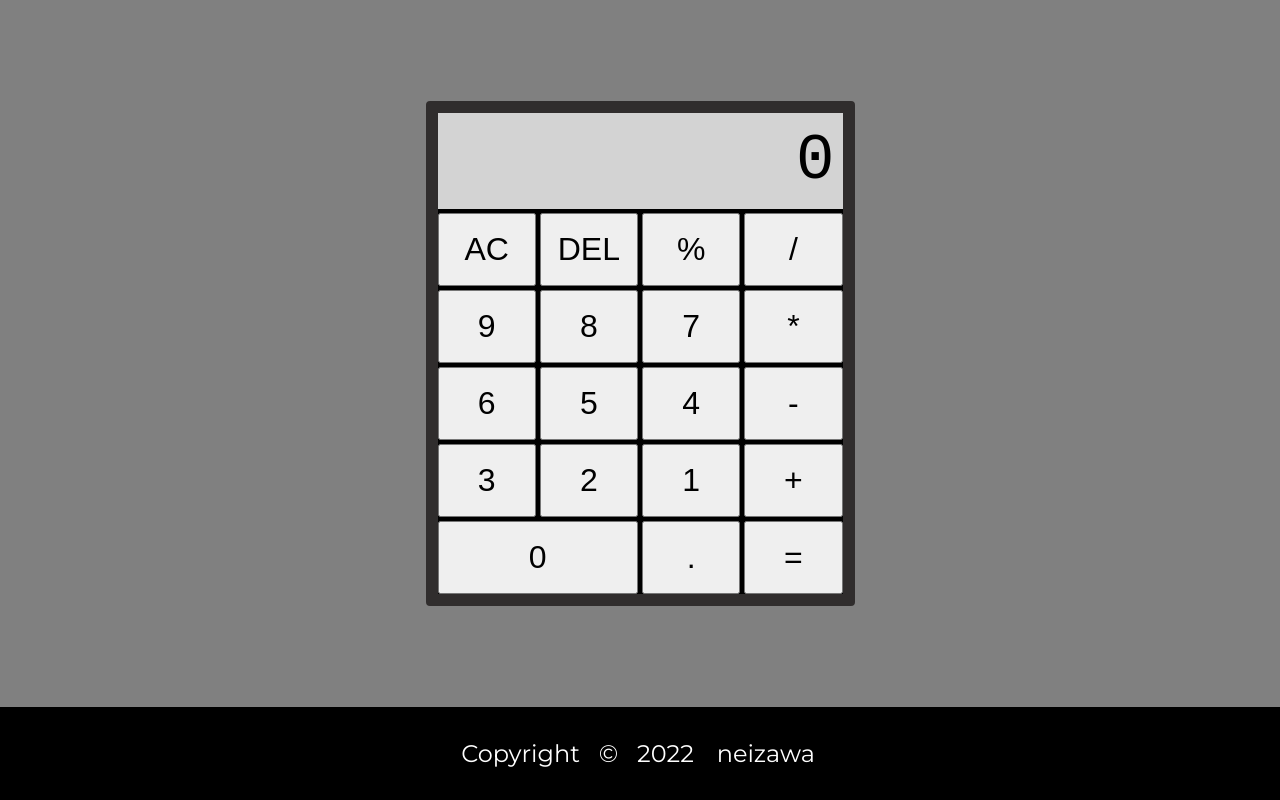
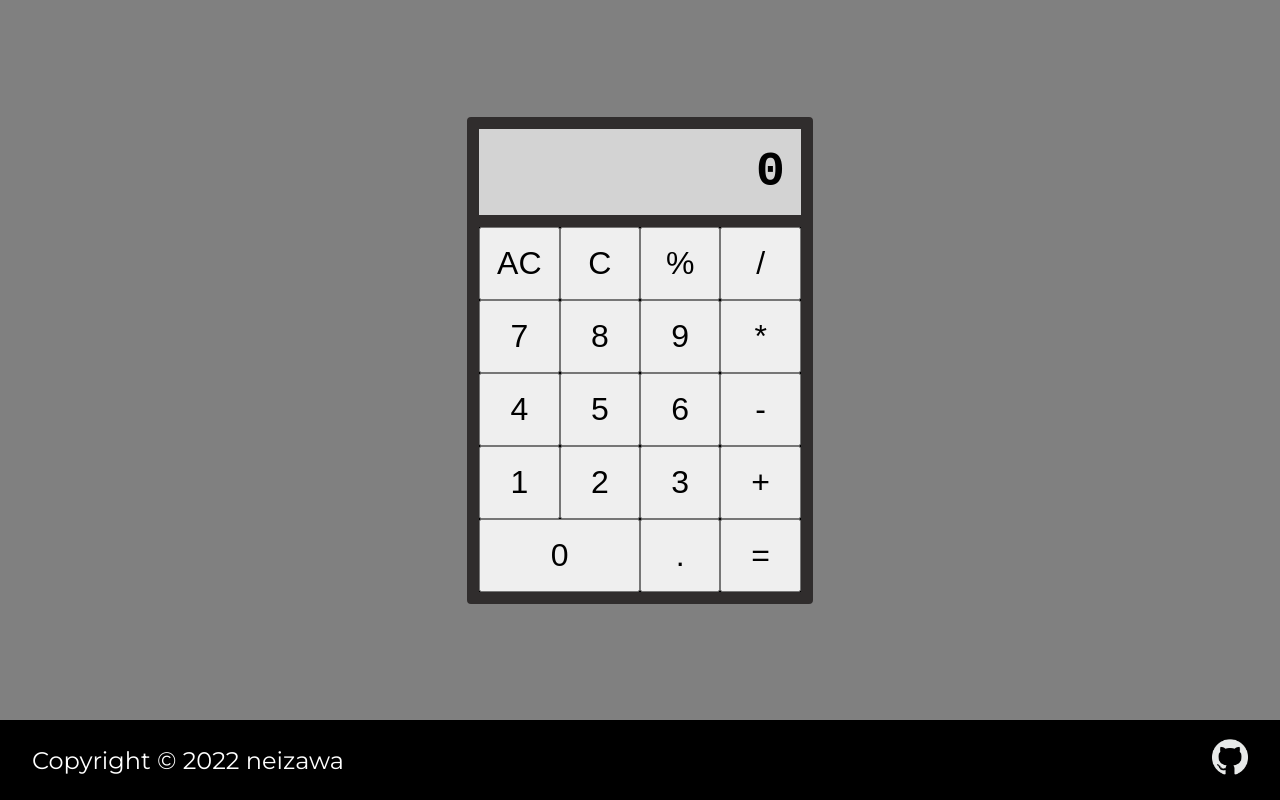
Before and after one commit to neizawa/calculator, a plain HTML site: page index.html in a window 1280 px wide. Drawn offline with Linux system fonts and the light colour scheme.

Commit message:
Changed buttons, UI and footer

```diff
--- a/index.html
+++ b/index.html
@@ -15,23 +15,23 @@
             <div class="display">0</div>
 
             <button class="clear">AC</button>
-            <button class="del">DEL</button>
+            <button class="del">C</button>
             <button class="percent">%</button>
             <button class="operator">/</button>
 
+            <button class="number">7</button>
+            <button class="number">8</button>
             <button class="number">9</button>
-            <button class="number">8</button>
-            <button class="number">7</button>
             <button class="operator">*</button>
 
+            <button class="number">4</button>
+            <button class="number">5</button>
             <button class="number">6</button>
-            <button class="number">5</button>
-            <button class="number">4</button>
             <button class="operator">-</button>
 
+            <button class="number">1</button>
+            <button class="number">2</button>
             <button class="number">3</button>
-            <button class="number">2</button>
-            <button class="number">1</button>
             <button class="operator">+</button>
 
             <button class="number zero">0</button>
@@ -40,7 +40,13 @@
         </div>
     </div>
     <div id="footer">
-        <div class="text">Copyright &nbsp © &nbsp 2022 &nbsp <a href="https://github.com/neizawa">neizawa</a></div>
+        <div class="text">Copyright ©
+            <script>document.write(new Date().getFullYear())</script>
+            neizawa
+        </div>
+        <a href="https://github.com/neizawa">
+            <img src="/images/github.png" alt="github logo">
+        </a>
     </div>
 </body>
 </html>
--- a/script.js
+++ b/script.js
@@ -6,12 +6,13 @@ const clear = document.querySelector(".clear");
 const del = document.querySelector(".del");
 const percent = document.querySelector(".percent");
 const audio = new Audio('sounds/vineboom.mp3');
+const value = [];
 
-const value = [];
 let isOperatorOn = false;
 let isResultDisplayed = false;
-let isDecimalOn = false;
 
+
+// Math functions
 function add(a, b) {
     return a + b;
 }
@@ -28,6 +29,7 @@ function divide(a, b) {
     return a / b;
 }
 
+// Operator function
 function operate(operator, num1, num2) {
     num1 = parseFloat(num1);
     num2 = parseFloat(num2);
@@ -44,21 +46,27 @@ function operate(operator, num1, num2) {
     }
 }
 
+// Number button function
 numbers.forEach(number => {
     number.addEventListener('click', () => {
+        // If there are more than 10 symbols in display, returns in order to not break calculator
         if (display.textContent.length === 10 && !isOperatorOn) {
             alert("You have reached the limit of numbers!")
             return
         }
 
+        // If there is already a decimal, returns
         if (number.textContent === "." && display.textContent.includes(".")) {
             return;
         }
 
+        // If there is only zero or NaN, removes symbol
         if (display.textContent === "0" && !(number.textContent === ".")|| display.textContent === "🤨") {
             display.textContent = "";
         }
 
+        // If operator mode is active and result displayed,
+        // clears display
         if (isOperatorOn || isResultDisplayed) {
             isOperatorOn = false;
             isResultDisplayed = false;
@@ -69,14 +77,17 @@ numbers.forEach(number => {
     })
 });
 
+// Operator button function
 operators.forEach(operator => {
     operator.addEventListener('click', () => {
+        // If operator mode is active, returns
         if (isOperatorOn) {
             value.pop();
             value.push(operator.textContent)
             return;
         }
 
+        // Solves equation, if there are two numbers
         value.push(display.textContent);
         if (value.length === 3) {
             solveEquation();
@@ -91,23 +102,27 @@ operators.forEach(operator => {
 equals.addEventListener('click', solveEquation);
 
 function solveEquation() {
+    // If there is only one number, returns
     if (value.length < 2) {
         return;
     }
 
     value.push(display.textContent);
 
+    // You divided by zero, didn't you?
     if (value[2] === "0" && value[1] === "/") {
         play();
-        setTimeout(() => {
-            display.textContent = "";
-            display.textContent = "🤨"
-        }, 500);
+        display.textContent = "";
+        display.textContent = "🤨"
 
         function play() {
             audio.play();
         }
-    } else {
+    }
+
+    // Displays result, if it is to long then it
+    // converts to exponential
+    else {
         display.textContent = "";
         display.textContent = +parseFloat(operate(value[1], value[0], value[2])).toFixed(2);
         if (display.textContent.length > 10) {
@@ -119,18 +134,21 @@ function solveEquation() {
     isResultDisplayed = true;
 }
 
+// AC button function
 clear.addEventListener('click', () => {
     value.length = 0;
     display.textContent = "0";
     isOperatorOn = false;
 })
 
+// C button function
 del.addEventListener('click', () => {
     display.textContent = display.textContent.slice(0, -1);
     if (display.textContent === "")
         display.textContent = "0"
 })
 
+// % button function
 percent.addEventListener('click', () => {
     display.textContent /= 100;
     if (display.textContent.length > 10) {
--- a/style.css
+++ b/style.css
@@ -13,15 +13,12 @@ body {
     height: 100vh;
 }
 
-#main, #footer {
+#main {
     display: flex;
     justify-content: center;
     align-items: center;
     padding: 16px 32px 16px 32px;
     flex-flow: wrap-reverse;
-}
-
-#main {
     flex: 1;
 }
 
@@ -31,12 +28,11 @@ body {
     display: grid;
     grid-template-columns: repeat(4,1fr);;
     background-color: black;
-    gap: 4px;
 }
 
 .display {
-    padding: 8px;
-    font-size: 64px;
+    padding: 16px;
+    font-size: 48px;
     background-color: lightgray;
     text-overflow: clip;
     overflow: hidden;
@@ -46,12 +42,15 @@ body {
     display: flex;
     justify-content: end;
     align-items: center;
+    border-bottom: solid 12px rgb(48, 45, 45);
+    font-weight: bold;
 }
 
 .calculator button {
     padding: 16px;
     font-size: 32px;
     min-width: 64px;
+    cursor: pointer;
 }
 
 .zero {
@@ -63,21 +62,25 @@ body {
     font-family: "Montserrat", sans-serif;
     background-color: black;
     font-size: 24px;
-}
-
-#footer div {
+    height: 80px;
+    display: flex;
+    justify-content: space-between;
+    align-items: center;
+    padding: 16px 32px 16px 32px;
+    flex-flow: nowrap;
     color: white;
-    text-align: center;
-    padding: 16px;
-}
-
-#footer a {
-    text-decoration: none;
-    padding: 4px;
-    color: white;
-    transition: all 1s;
 }
 
 #footer a:hover {
     color: plum;
 }
+
+#footer img {
+    height: 36px;
+    width: auto;
+    -webkit-filter: invert(1);
+    filter: invert(1);
+    cursor: pointer;
+    text-align: end;
+    align-items: center;
+}
```
Also changed, not shown: images/github.png (added).
